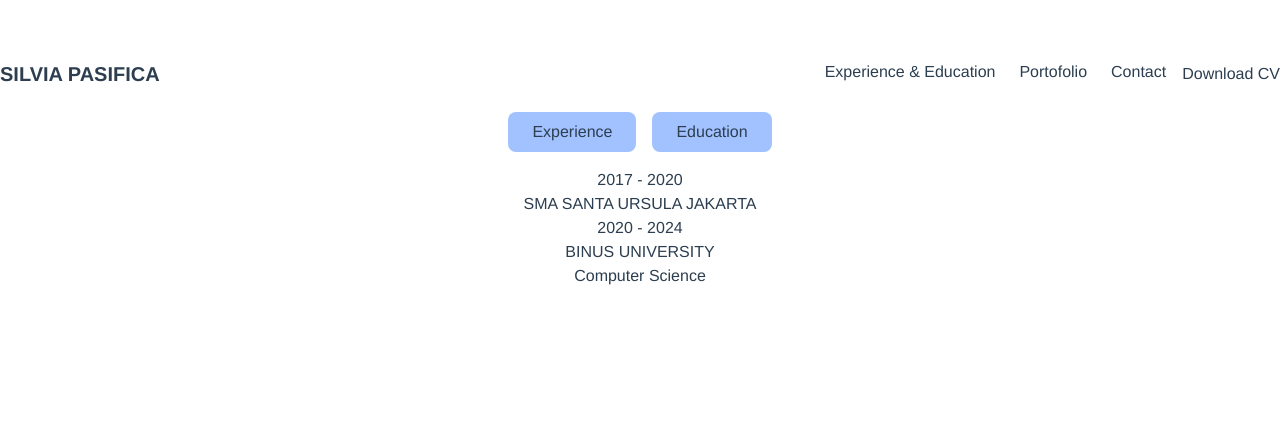
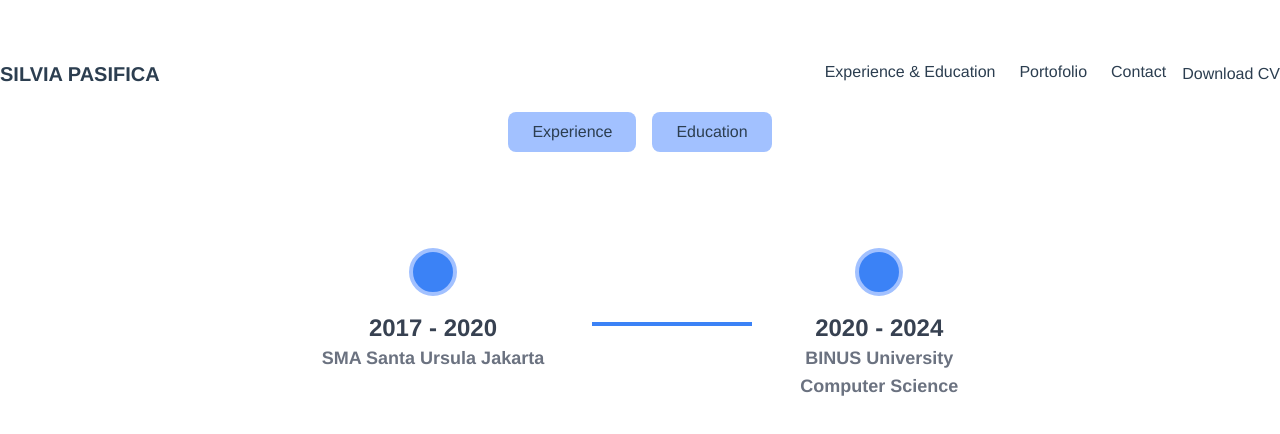
Before and after one commit to silvia-pasifica/portofolio, a Vue app: page /experience in a window 1280 px wide. Both pictures are taken after a click on the button "Education". Shown: the top 434 px of the page. Built offline with nearby package versions, Linux system fonts and the light colour scheme.

Commit message:
Update Education page

```diff
--- a/src/components/EduContent.vue
+++ b/src/components/EduContent.vue
@@ -1,13 +1,26 @@
 <template>
-  <div>
-    <div>
-      <p>2017 - 2020</p>
-      <p>SMA SANTA URSULA JAKARTA</p>
-    </div>
-    <div>
-      <p>2020 - 2024</p>
-      <p>BINUS UNIVERSITY</p>
-      <p>Computer Science</p>
+  <div class="my-20 flex items-center justify-center">
+    <div class="timeline-container flex items-start">
+      <!-- First event -->
+      <div class="timeline-item">
+        <div class="timeline-marker"></div>
+        <div class="timeline-content text-center">
+          <p class="year">2017 - 2020</p>
+          <p class="location">SMA Santa Ursula Jakarta</p>
+          <p class="degree"><br /></p>
+        </div>
+      </div>
+      <!-- Line between -->
+      <div class="timeline-line"></div>
+      <!-- Second event -->
+      <div class="timeline-item">
+        <div class="timeline-marker"></div>
+        <div class="timeline-content text-center">
+          <p class="year">2020 - 2024</p>
+          <p class="location">BINUS University</p>
+          <p class="degree">Computer Science</p>
+        </div>
+      </div>
     </div>
   </div>
 </template>
@@ -20,3 +33,35 @@ export default {
   },
 };
 </script>
+
+<style scoped>
+.timeline-container {
+  @apply flex items-center justify-center space-x-12;
+}
+
+.timeline-item {
+  @apply relative flex flex-col items-center;
+}
+
+.timeline-marker {
+  @apply bg-blue-500 rounded-full h-12 w-12 mb-2;
+  border: 4px solid #a2c1ff;
+}
+
+.timeline-line {
+  @apply h-1 bg-blue-500 w-40;
+}
+
+.timeline-content {
+  @apply mt-2;
+}
+
+.year {
+  @apply text-2xl font-bold text-gray-700;
+}
+
+.location,
+.degree {
+  @apply text-lg font-semibold text-gray-500;
+}
+</style>
```
